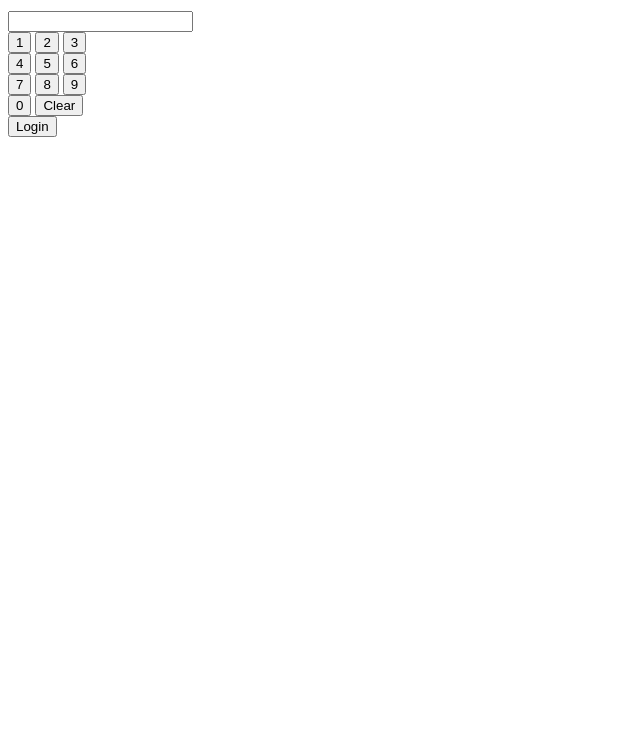
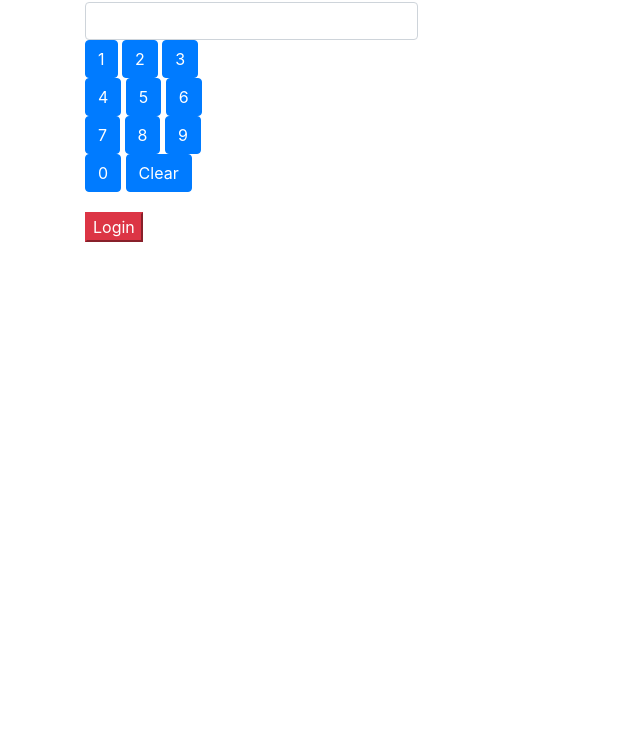
Before and after one commit to MickeyCheng/tks-web, a plain HTML site: page main.html in a window 1280 px wide. Shown: the part 44-800 px from the top of the page, without its empty margins (0-640 px from the left). Drawn offline with nearby package versions, Linux system fonts and the light colour scheme.

Commit message:
adding bootstrap and fixing spacing

```diff
--- a/css/tks.css
+++ b/css/tks.css
@@ -0,0 +1,15 @@
+.inner-top{
+    width: 30%;
+}
+
+.login-numbers-section{
+    margin-top: 20px;
+}
+.login-numbers-section div{
+    margin-top: 10px;
+}
+
+
+#btn-save-login{
+    margin-top: 20px;
+}
--- a/main.html
+++ b/main.html
@@ -3,37 +3,38 @@
     <head>
         <title>Main TKS</title>
         <link rel="stylesheet" href="css/tks.css">
+        <link rel="stylesheet" href="bootstrap/css/bootstrap.min.css">
     </head>
 
     <body>
-        <div id="container">
+        <div class="container">
             <div class="top-panel">
                 <h2>Time Keeping System</h2>
                 <div class="inner-top">
                     <input type="text" class="form-control">
 
                     <div>
-                        <button class="btn bnt-primary">1</button>
-                        <button class="btn bnt-primary">2</button>
-                        <button class="btn bnt-primary">3</button>
+                        <button class="btn btn-primary">1</button>
+                        <button class="btn btn-primary">2</button>
+                        <button class="btn btn-primary">3</button>
                     </div>
                     <div>
-                        <button class="btn bnt-primary">4</button>
-                        <button class="btn bnt-primary">5</button>
-                        <button class="btn bnt-primary">6</button>
+                        <button class="btn btn-primary">4</button>
+                        <button class="btn btn-primary">5</button>
+                        <button class="btn btn-primary">6</button>
                     </div>
                     <div>
-                        <button class="btn bnt-primary">7</button>
-                        <button class="btn bnt-primary">8</button>
-                        <button class="btn bnt-primary">9</button>
+                        <button class="btn btn-primary">7</button>
+                        <button class="btn btn-primary">8</button>
+                        <button class="btn btn-primary">9</button>
                     </div>
                     <div>
-                        <button class="btn bnt-primary">0</button>
-                        <button class="btn bnt-primary">Clear</button>
+                        <button class="btn btn-primary">0</button>
+                        <button class="btn btn-primary">Clear</button>
                     </div>
                 </div>
                 <div>
-                    <button>Login</button>
+                    <button type="button" class="btn-danger" id="btn-save-login">Login</button>
                 </div>
             </div>
 
```
